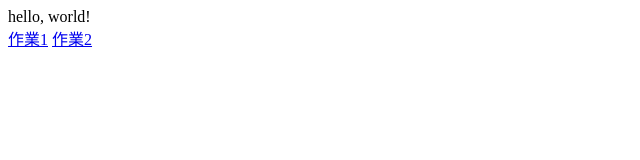
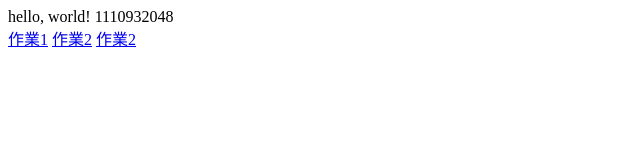
Before and after one commit to winter4t2h0/1110932048, a plain HTML site: page index.htm in a window 1280 px wide. Shown: the whole page, without its empty margins (0-640 px from the left). Drawn offline with Linux system fonts and the light colour scheme.

Commit message:
Update index.htm

```diff
--- a/index.htm
+++ b/index.htm
@@ -3,9 +3,11 @@
   <head>
     <body>
       hello, world!
+      1110932048
       <br>
       <a href="https://winter4t2h0.github.io/1110932048/form.htm">作業1</a>
       <a href="https://winter4t2h0.github.io/1110932048/1005-99.html">作業2</a>
+      <a href="hw03.html">作業2</a>
     </body>
   </head>
 </html>
```
